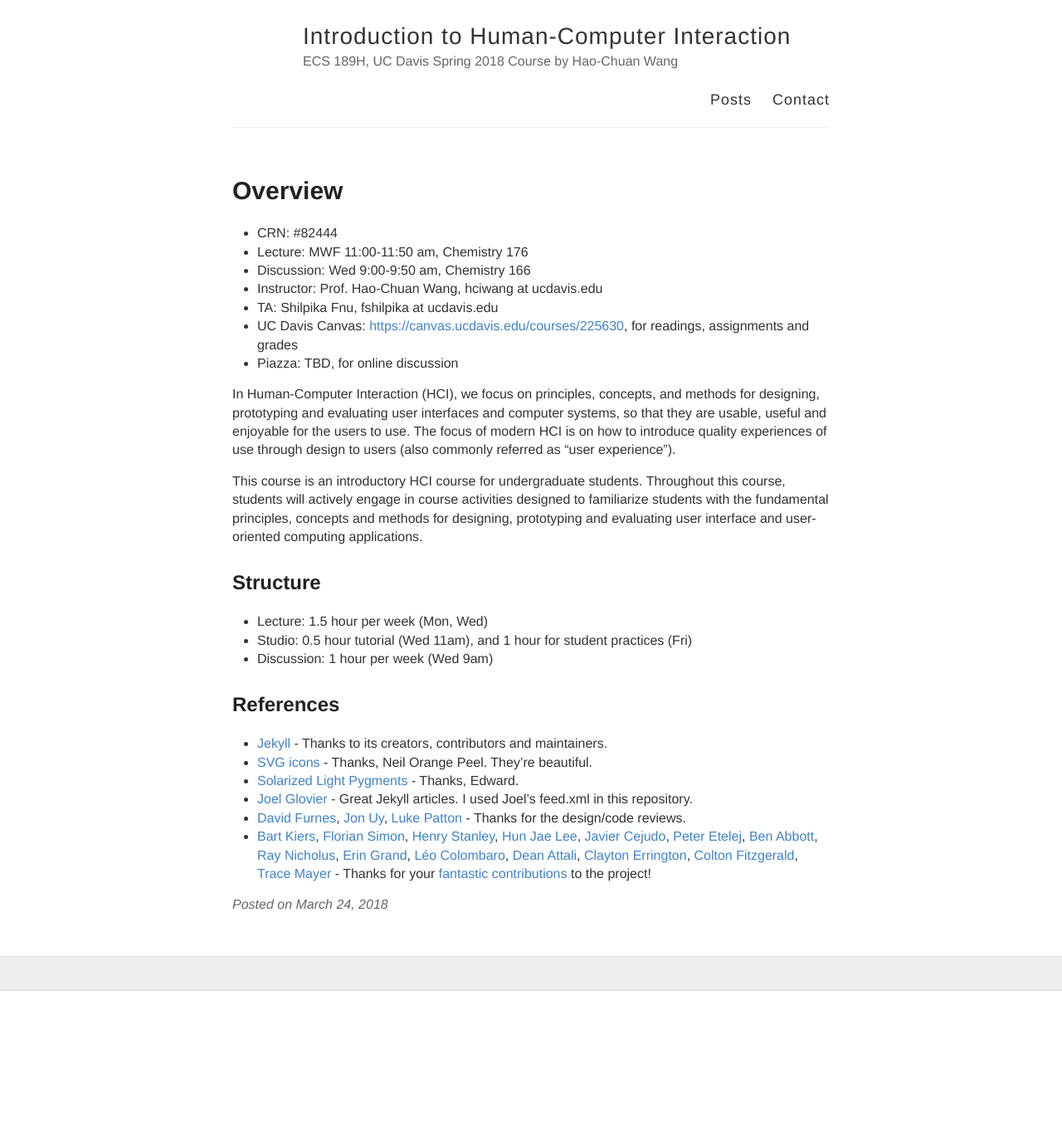
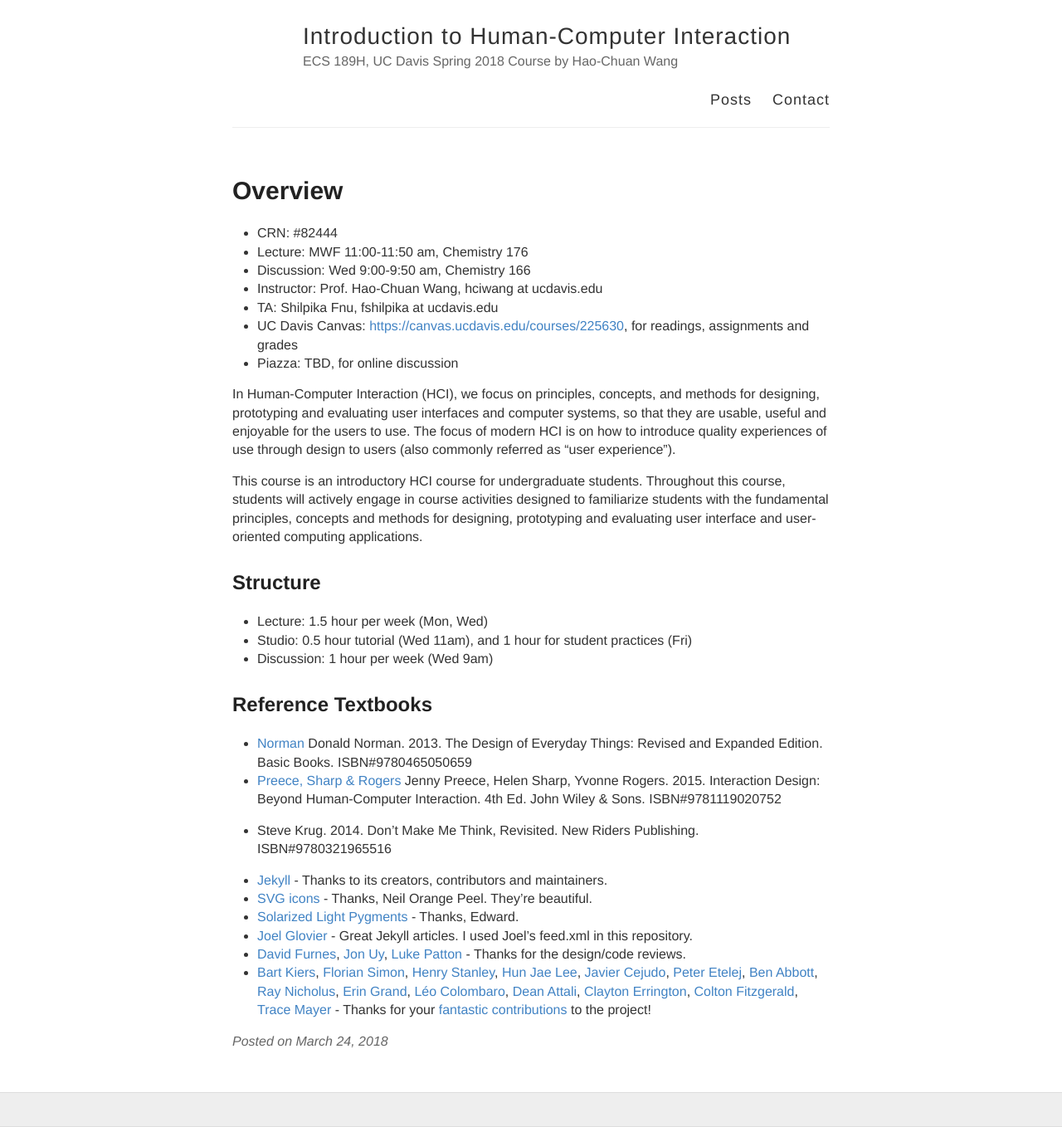
Before and after one commit to hciwang/hciwang.github.io, a Jekyll site: the page built from _posts/2018-3-24-About.md, in a window 1280 px wide. Shown: the whole page at 83% size. Built offline with Jekyll 4.4.1, drawn with Linux system fonts in a browser that asks for light colours; before the commit the page ends 1194 px from its top, so only the background shows below that.

Commit message:
Update 2018-3-24-About.md

```diff
--- a/_posts/2018-3-24-About.md
+++ b/_posts/2018-3-24-About.md
@@ -20,7 +20,13 @@ This course is an introductory HCI course for undergraduate students. Throughout
 - Studio: 0.5 hour tutorial (Wed 11am), and 1 hour for student practices (Fri)
 - Discussion: 1 hour per week (Wed 9am)
 
-## References
+## Reference Textbooks
+- [Norman](https://www.basicbooks.com/titles/don-norman/the-design-of-everyday-things/9780465050659/) Donald Norman. 2013. The Design of Everyday Things: Revised and Expanded Edition. Basic Books. ISBN#9780465050659
+- [Preece, Sharp & Rogers](http://www.id-book.com/) Jenny Preece, Helen Sharp, Yvonne Rogers. 2015. Interaction Design: Beyond Human-Computer Interaction. 4th Ed. John Wiley & Sons. ISBN#9781119020752
+-	Steve Krug. 2014. Don't Make Me Think, Revisited. New Riders Publishing. ISBN#9780321965516
+
+
+
 
 - [Jekyll](https://github.com/jekyll/jekyll) - Thanks to its creators, contributors and maintainers.
 - [SVG icons](https://github.com/neilorangepeel/Free-Social-Icons) - Thanks, Neil Orange Peel. They're beautiful.
```
